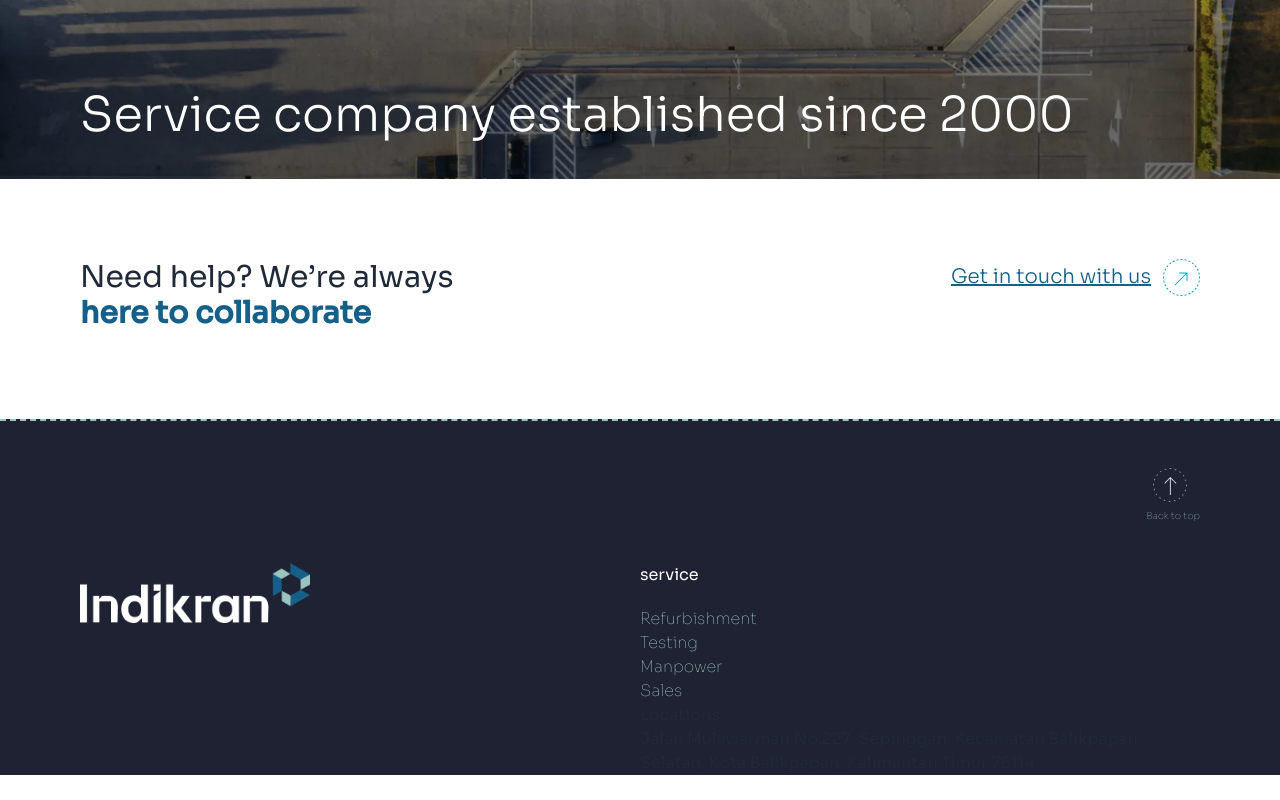
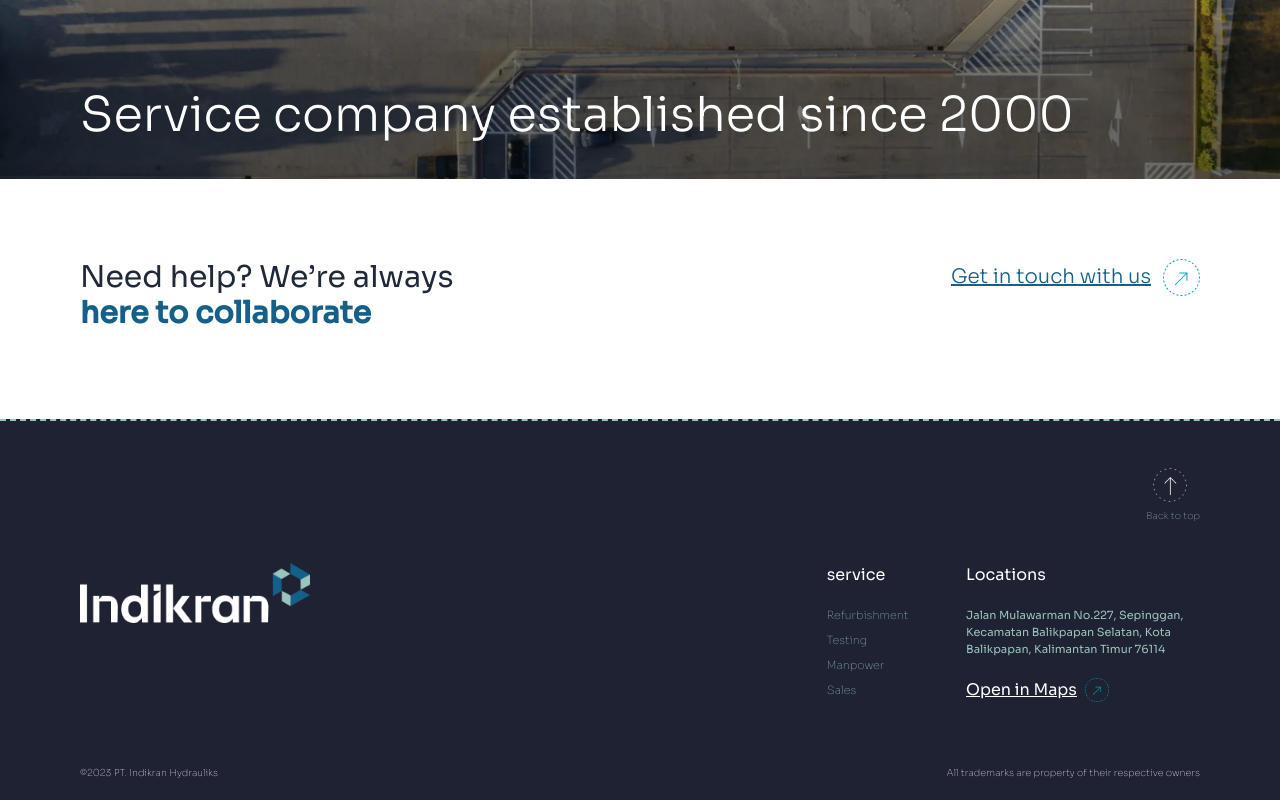
Before and after one commit to doaibu13rhn/indikran, a React (Vite) app: page / in a window 1280 px wide. Shown: the part 4847-5647 px from the top of the page. Before the commit the page ends 5622 px from the top, so only its background shows below. Built offline with nearby package versions, Linux system fonts and the light colour scheme.

Commit message:
docs: finish to creating footer in dekstop layout

```diff
--- a/src/components/Footer.jsx
+++ b/src/components/Footer.jsx
@@ -16,33 +16,50 @@ function Footer() {
               <p className="text-third text-[0.6rem] font-thin">Back to top</p>
             </a>
           </div>
+
           <div className="w-full pt-10 flex">
-            <div className="w-1/2">
+            <div className="w-4/5">
               <img
                 src={getImageUrl("logo-white", "webp")}
                 alt="logo-indikran"
                 className="w-[18vw]"
               />
             </div>
-            <div className="w-1/2">
-              <div className="services text-white">
-                <p>service</p>
-                <article className="font-thin text-third pt-5">
-                  <p>Refurbishment</p>
-                  <p>Testing</p>
-                  <p>Manpower</p>
-                  <p>Sales</p>
+            <div className="w-2/5 flex">
+              <div className="w-full flex-col">
+                <p className=" text-white">service</p>
+                <article className="font-thin text-third text-[0.7rem] pt-5">
+                  <p className="">Refurbishment</p>
+                  <p className="mt-2">Testing</p>
+                  <p className="mt-2">Manpower</p>
+                  <p className="mt-2">Sales</p>
                 </article>
               </div>
-              <div className="locations">
-                <p>Locations</p>
-                <p>
+              <div className="">
+                <p className=" text-white">Locations</p>
+                <p className="text-third text-[0.7rem] pt-5">
                   Jalan Mulawarman No.227, Sepinggan, Kecamatan Balikpapan
                   Selatan, Kota Balikpapan, Kalimantan Timur 76114
                 </p>
-                <p></p>
+                <div className="flex items-center pt-5">
+                  <p className="text-white underline">Open in Maps</p>
+                  <img
+                    src={getImageUrl("arrow", "webp")}
+                    alt="arrow"
+                    className="w-6 ms-2"
+                  />
+                </div>
               </div>
             </div>
+          </div>
+
+          <div className="flex justify-between pt-16 pb-5">
+            <p className="text-[0.6rem] text-white font-thin">
+              ©2023 PT. Indikran Hydrauliks
+            </p>
+            <p className="text-[0.6rem] text-white font-thin">
+              All trademarks are property of their respective owners
+            </p>
           </div>
         </div>
       </footer>
```
